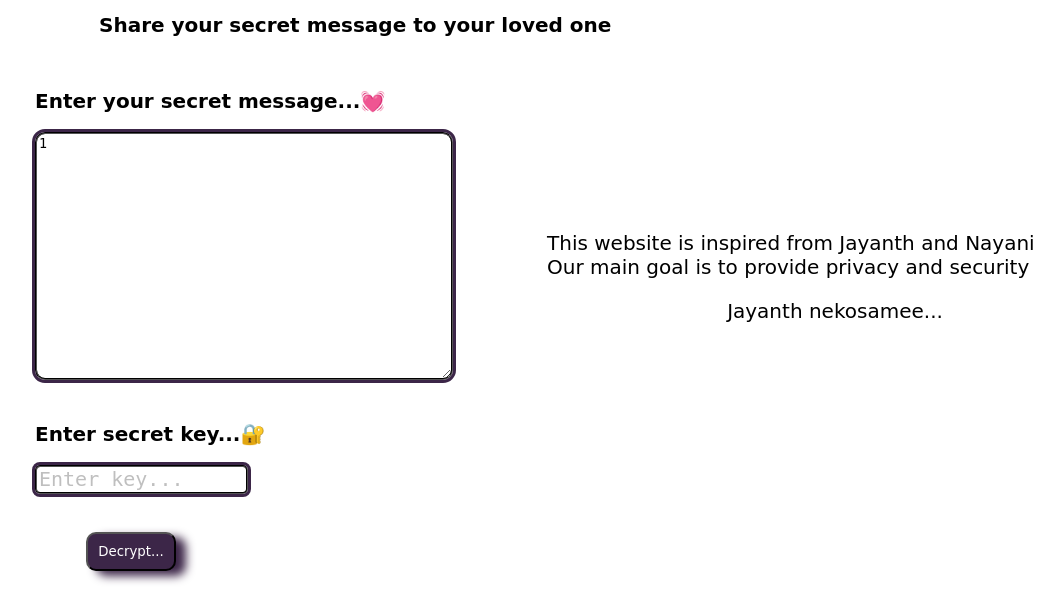
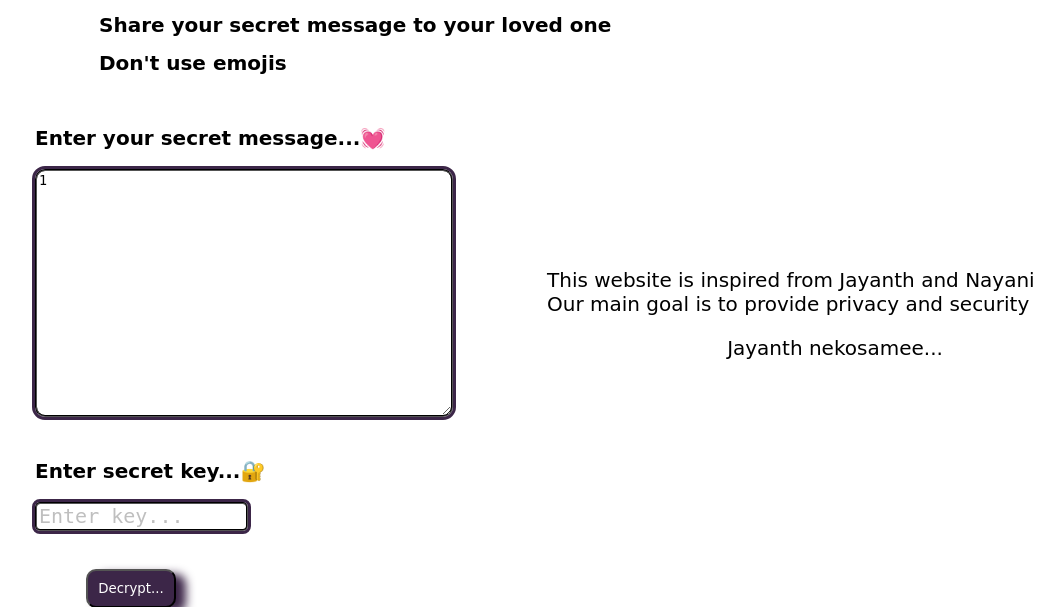
Before and after one commit to telli-Naveen/secret_message_sender, a Flask app: page /encrypt/1 in a window 1280 px wide. Shown: the part 44-651 px from the top of the page, without its empty margins (157-1221 px from the left). Run offline with Flask 3, Linux system fonts and the light colour scheme; some web fonts are replaced.

Commit message:
Update index1.html

```diff
--- a/templates/index1.html
+++ b/templates/index1.html
@@ -17,6 +17,7 @@
         </ul>
       </nav>
       <h1 id="main_heading">Share your secret message to your loved one</h1>
+      <h1 id="main_heading">Don't use emojis </h1>
       <div id="parent_div">
         <div id="data_collection">
             <form action="#result_parent" id="form" method="post">
```
